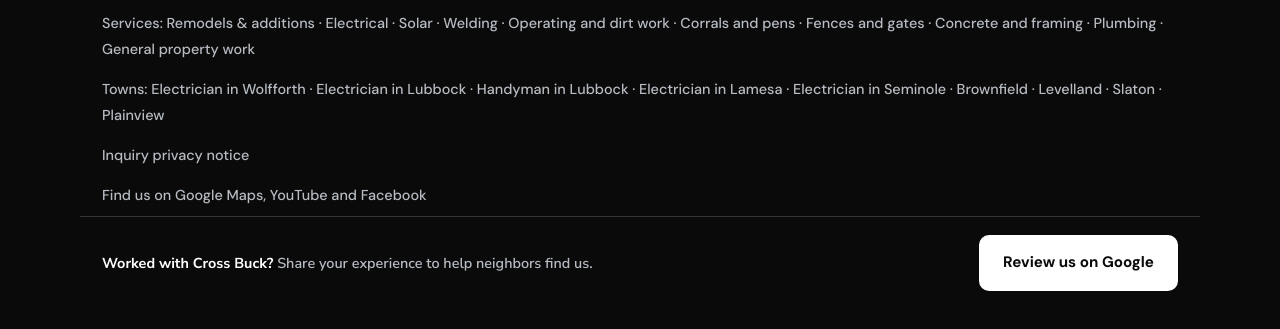
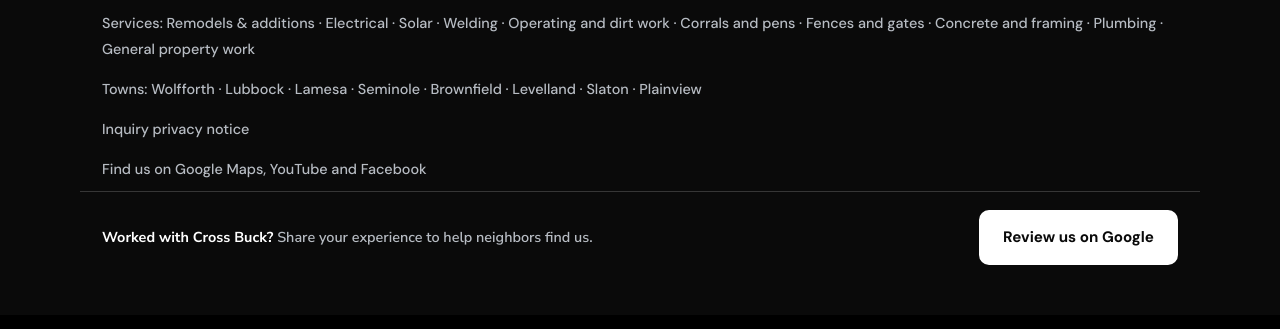
Before and after one commit to 33nietzsche/cross-buck-construction, a plain HTML site: page index.html in a window 1280 px wide. Shown: the part 7377-7706 px from the top of the page. Drawn offline with Linux system fonts and the light colour scheme.

Commit message:
Match footer town labels to the plain service-area names

```diff
--- a/index.html
+++ b/index.html
@@ -471,7 +471,7 @@
       </div>
     </div>
     <div class="wrap footer-links">Services: <a href="/remodels-additions-lubbock-tx.html">Remodels &amp; additions</a> &middot; <a href="/electrical-west-texas.html">Electrical</a> &middot; <a href="/solar-west-texas.html">Solar</a> &middot; <a href="/welding-west-texas.html">Welding</a> &middot; <a href="/operating-dirt-work-west-texas.html">Operating and dirt work</a> &middot; <a href="/corrals-west-texas.html">Corrals and pens</a> &middot; <a href="/fences-gates-west-texas.html">Fences and gates</a> &middot; <a href="/concrete-framing-west-texas.html">Concrete and framing</a> &middot; <a href="/plumbing-west-texas.html">Plumbing</a> &middot; <a href="/property-work-west-texas.html">General property work</a></div>
-    <div class="wrap footer-links">Towns: <a href="/electrician-wolfforth-tx.html">Electrician in Wolfforth</a> &middot; <a href="/electrician-lubbock-tx.html">Electrician in Lubbock</a> &middot; <a href="/handyman-lubbock-tx.html">Handyman in Lubbock</a> &middot; <a href="/electrician-lamesa-tx.html">Electrician in Lamesa</a> &middot; <a href="/electrician-seminole-tx.html">Electrician in Seminole</a> &middot; Brownfield &middot; Levelland &middot; Slaton &middot; Plainview</div>
+    <div class="wrap footer-links">Towns: <a href="/electrician-wolfforth-tx.html">Wolfforth</a> &middot; <a href="/electrician-lubbock-tx.html">Lubbock</a> &middot; <a href="/electrician-lamesa-tx.html">Lamesa</a> &middot; <a href="/electrician-seminole-tx.html">Seminole</a> &middot; Brownfield &middot; Levelland &middot; Slaton &middot; Plainview</div>
     <div class="wrap footer-links"><a href="/privacy.html">Inquiry privacy notice</a></div>
     <div class="wrap footer-links">Find us on <a href="https://www.google.com/maps?cid=1025847755234467624" target="_blank" rel="noopener">Google Maps</a>, <a href="https://www.youtube.com/@CrossBuckConstruction" target="_blank" rel="noopener">YouTube</a> and <a href="https://www.facebook.com/profile.php?id=61593959193226" target="_blank" rel="noopener">Facebook</a><!-- X: add an X link here once Zach gives the handle --></div>
       <div class="wrap review-cta">
```
